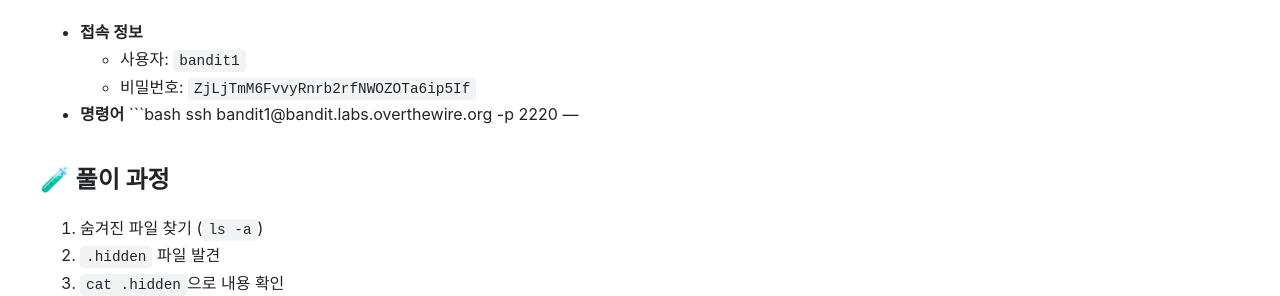
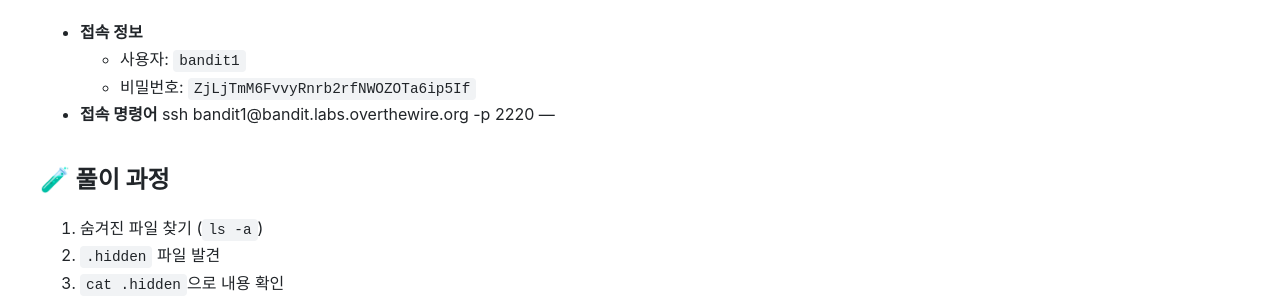
Before and after one commit to HamaP0/HamaP0.github.io, a Jekyll site: the page built from _posts/2025-06-07-bandit-level1-2.md, in a window 1280 px wide. Shown: the part 661-957 px from the top of the page. Built offline with Jekyll 4.4.1, drawn with Linux system fonts in a browser that asks for light colours; some web fonts are replaced.

Commit message:
Update 2025-06-07-bandit-level1-2.md

````diff
--- a/_posts/2025-06-07-bandit-level1-2.md
+++ b/_posts/2025-06-07-bandit-level1-2.md
@@ -26,8 +26,7 @@
   - 사용자: `bandit1`
   - 비밀번호: `ZjLjTmM6FvvyRnrb2rfNWOZOTa6ip5If`
 
-- **명령어**
-```bash
+- **접속 명령어**
 ssh bandit1@bandit.labs.overthewire.org -p 2220
 ---
 
````
